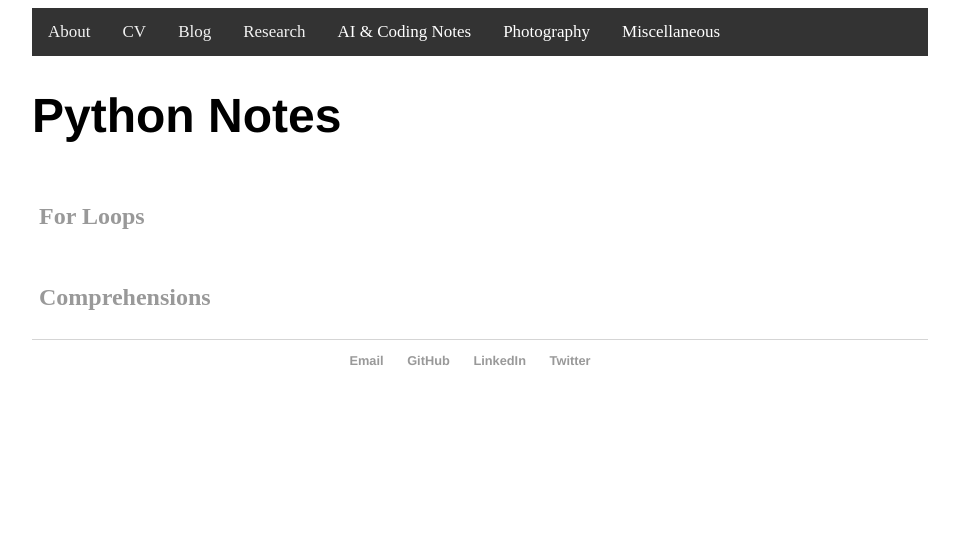
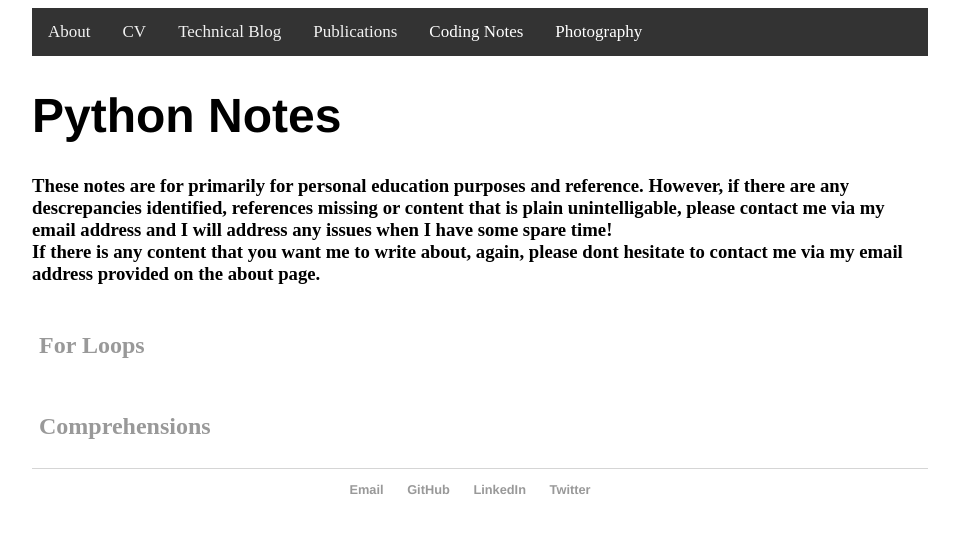
Before and after one commit to kerinb/kerinb.github.io, a Jekyll site: the page built from coding_notes/python_basics/index.html, in a window 1280 px wide. Shown: the top 533 px of the page, without its empty margins (160-1119 px from the left). Built offline with Jekyll 4.4.1, drawn with Linux system fonts in a browser that asks for light colours.

Commit message:
reformatted some things

```diff
--- a/_layouts/default.html
+++ b/_layouts/default.html
@@ -136,15 +136,15 @@
 			<div class="topnav" id="myTopnav">
 				<a href="/">About</a>
 				<a href="/files/Breandan_CV.pdf">CV</a>
-				<a href="/blog">Blog</a>
-				<a href="/research">Research</a>
+				<a href="/blog">Technical Blog</a>
+				<a href="/publications">Publications</a>
 
 				<div class="dropdown">
-					<button class="dropbtn">AI & Coding Notes
+					<button class="dropbtn">Coding Notes
 						<i class="fa fa-caret-down"></i>
 					</button>
 					<div class="dropdown-content">
-						<a href="/ai_coding_notes/text_processing">Text Processing</a>
+						<a href="/ai_coding_notes/nlp">Natural Language Processing</a>
 						<a href="/ai_coding_notes/python_basics">Python Basics</a>
 					</div>
 				</div>
@@ -159,16 +159,6 @@
 					</div>
 				</div>
 
-				<div class="dropdown">
-					<button class="dropbtn">Miscellaneous
-						<i class="fa fa-caret-down"></i>
-					</button>
-					<div class="dropdown-content">
-						<a href="/miscellaneous/papers">Papers</a>
-						<a href="/miscellaneous/tutorials">Tutorials</a>
-						<a href="/miscellaneous/other">Other</a>
-					</div>
-				</div>
 				<a href="javascript:void(0);" style="font-size:15px;" class="icon" onclick="myFunction()">&#9776;</a>
 			</div>
 
--- a/ai_coding_notes/python_basics/comprehensions/index.html
+++ b/coding_notes/python_basics/comprehensions/index.html
@@ -9,6 +9,7 @@ title: Breandán's Python Notes
 </h1>
 
 <h3>
+<!-- ADD IN THE FOR LOOP EQUIVELANT-->
 	<p style="width:100%;max-width:600px;">
 		A list comprehension is a clear and concise way in which iterable data structures can be created.
 		Simply, comprehensions consist of brackets, either '[...]' or '{...}', containing an expression
--- a/ai_coding_notes/python_basics/index.html
+++ b/coding_notes/python_basics/index.html
@@ -4,7 +4,17 @@ title: Breandán's Python Programming Notes
 ---
 
 <h1>Python Notes</h1>
+<h3>
+	These notes are for primarily for personal education purposes and reference. However,
+	if there are any descrepancies identified, references missing or content that is plain
+	unintelligable, please contact me via my email address and I will address any issues
+	when I have some spare time!
 
+	<br>
+
+	If there is any content that you want me to write about, again, please dont hesitate to
+	contact me via my email address provided on the about page.
+</h3>
 <table width="100%" border="0" cellpadding="5">
 	<tr>
 		<td align="left" valign="center">
```
Also changed, not shown: ai_coding_notes/text_processing/index.md (deleted, +0 -6 lines), bucket_list/index.html (added, +26 -0 lines), coding_notes/nlp/Zipfs Law/index.md (added, +9 -0 lines), coding_notes/nlp/index.md (added, +18 -0 lines), coding_notes/nlp/stemming_lemmatization/index.md (added, +9 -0 lines), coding_notes/nlp/tokenization/index.md (added, +150 -0 lines), miscellaneous/other/index.md (deleted, +0 -6 lines), miscellaneous/papers/index.md (deleted, +0 -8 lines), miscellaneous/tutorials/index.md (deleted, +0 -8 lines), coding_notes/python_basics/for_loop/index.html (renamed from ai_coding_notes/python_basics/for_loop/index.html), publications/index.md (renamed from research/index.md).
